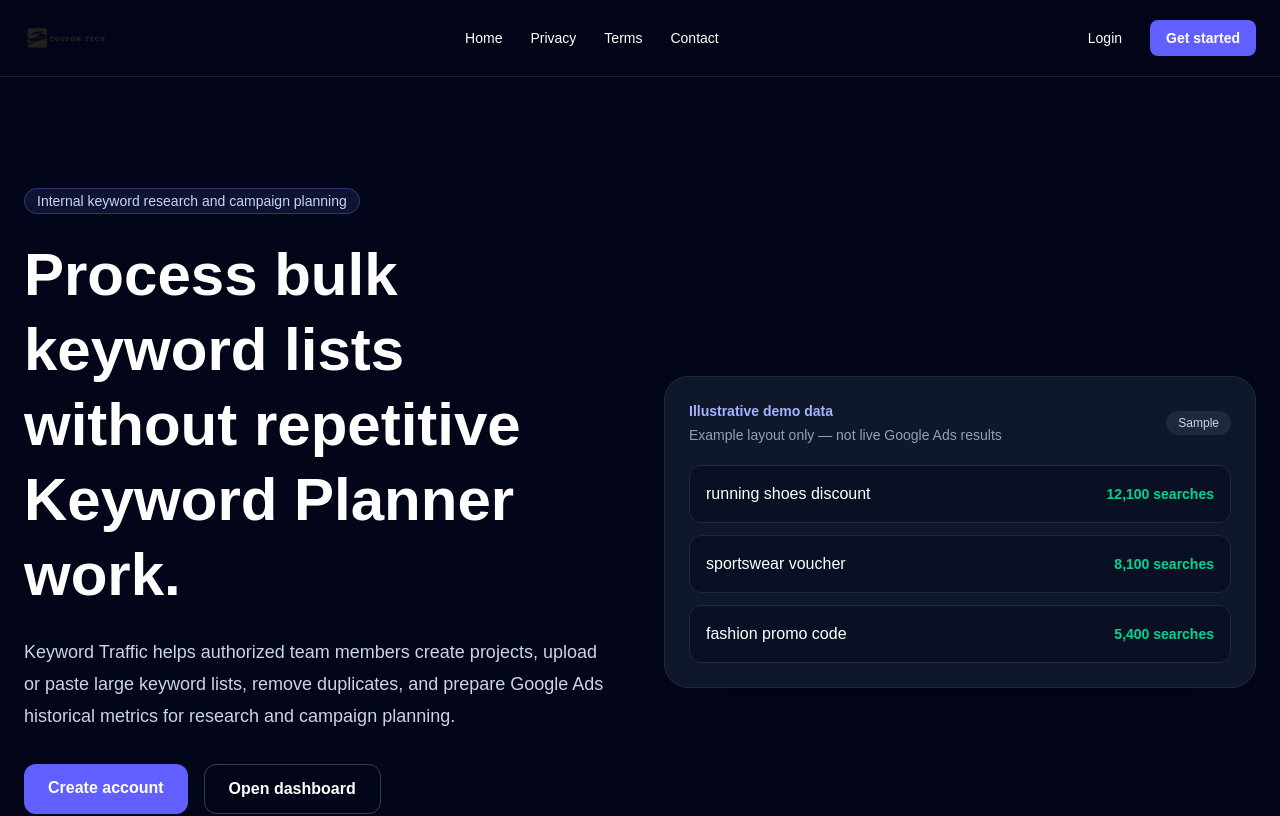
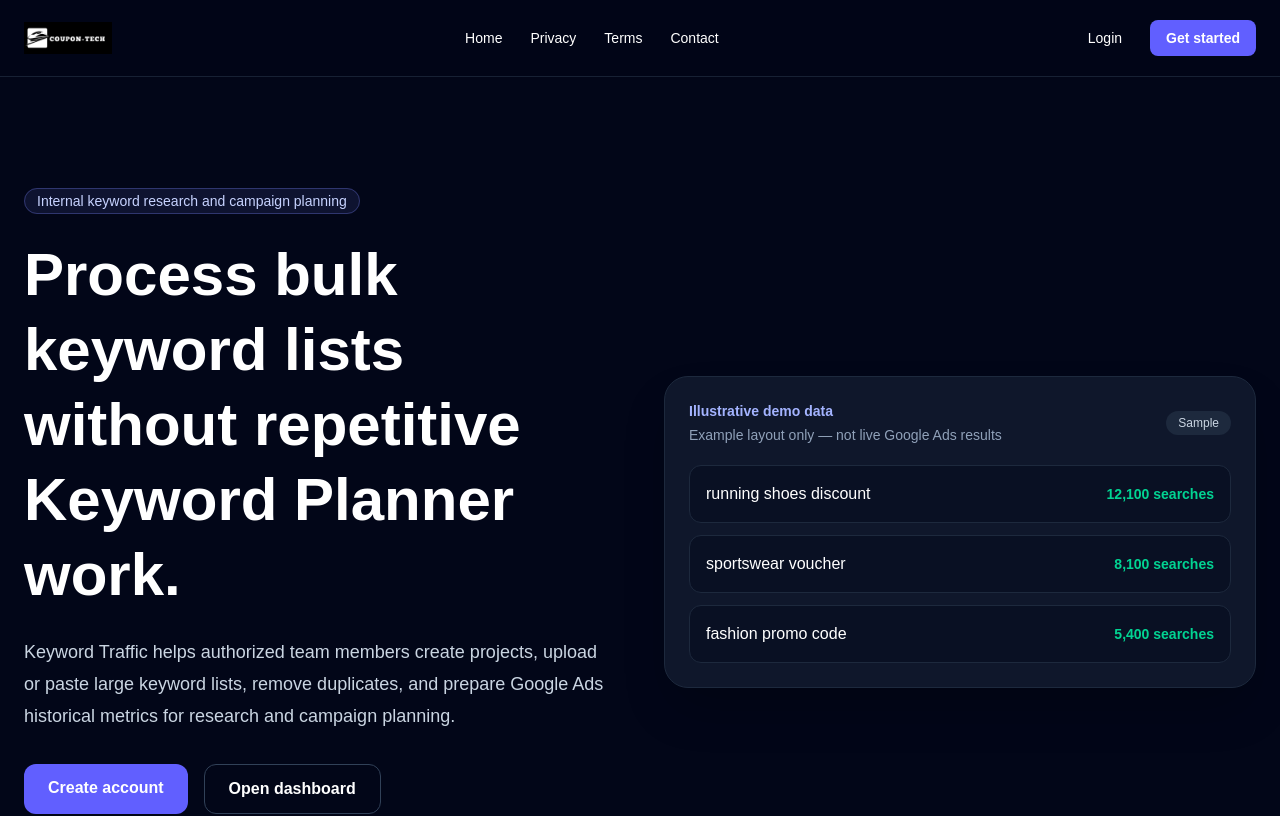
Before and after one commit to farrukhan11/KeywordTraffic, a Next.js app: page / in a window 1280 px wide. Shown: the top 816 px of the page. Built offline with nearby package versions, Linux system fonts and the light colour scheme.

Commit message:
Use Coupon-tech-black.jpg in SiteHeader component

```diff
--- a/app/components/SiteHeader.jsx
+++ b/app/components/SiteHeader.jsx
@@ -12,7 +12,7 @@ export default function SiteHeader() {
     <header className="border-b border-slate-800/80 bg-slate-950/95 backdrop-blur">
       <div className="mx-auto flex max-w-7xl items-center justify-between gap-6 px-6 py-5">
         <Link className="shrink-0" href="/" aria-label="Coupon Tech home">
-          <img src="/Coupon-tech.png" alt="Coupon Tech Logo" className="h-8 w-auto" />
+          <img src="/Coupon-tech-black.jpg" alt="Coupon Tech Logo" className="h-8 w-auto" />
         </Link>
 
         <nav className="hidden items-center gap-1 lg:flex" aria-label="Public navigation">
```
